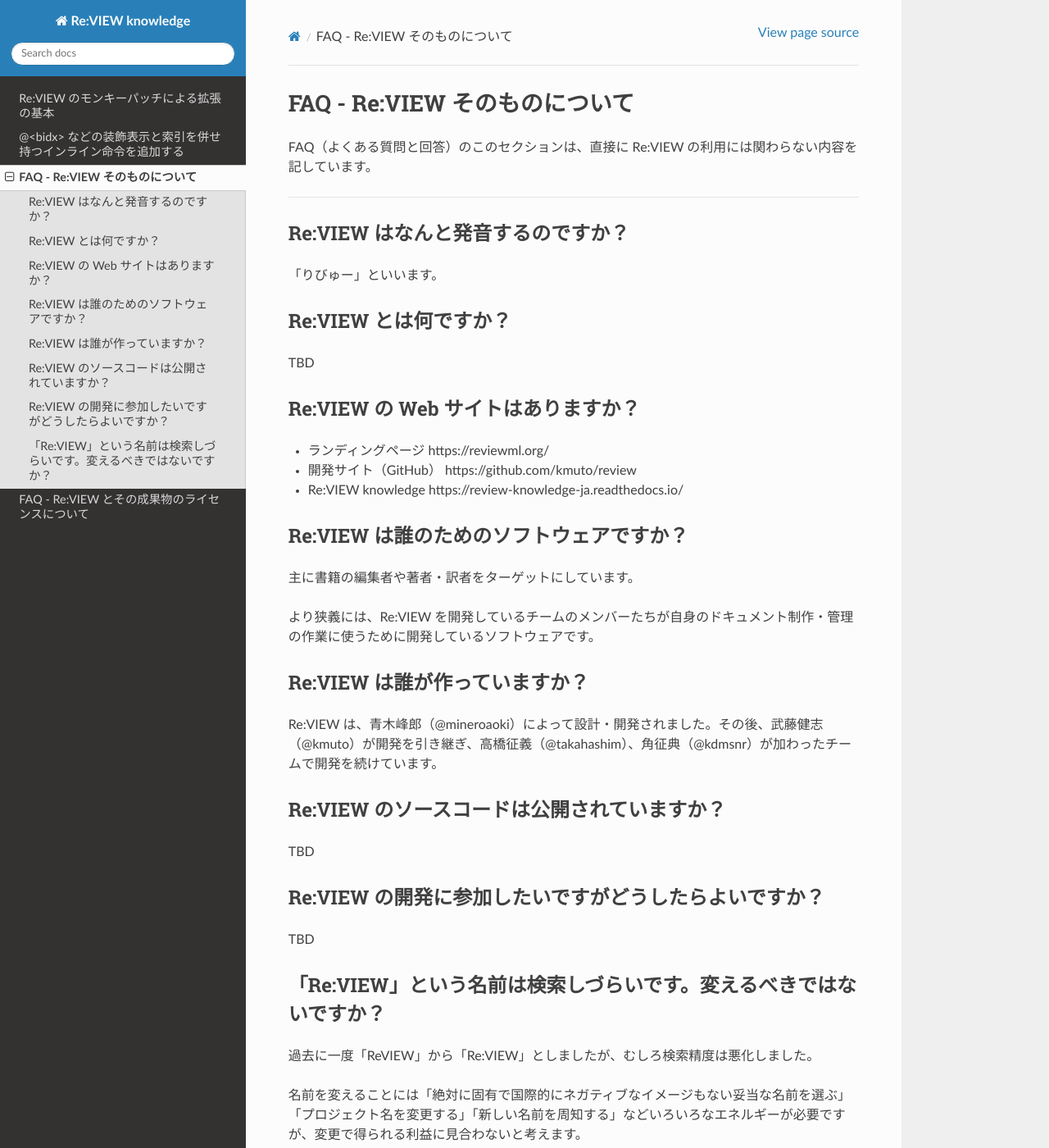
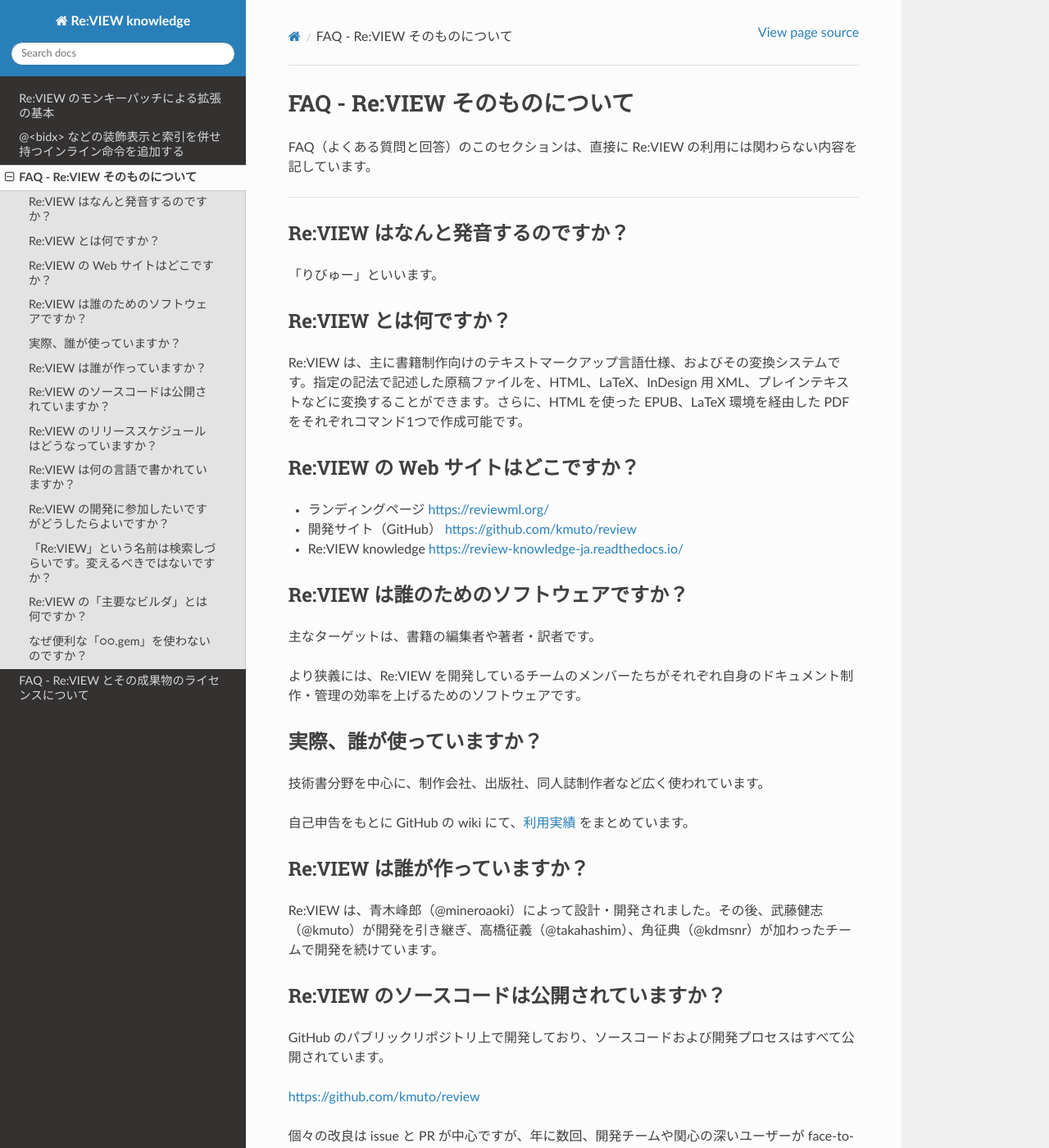
Before and after one commit to reviewml/reviewknowledge-ja, a Sphinx documentation site: the page built from docs/faq/faq-trivial.md, in a window 1280 px wide and 1400 px high. Shown: the whole window at 82% size. Built offline with Sphinx 7.4.7 and the Read the Docs theme 2.0.0, drawn with Linux system fonts in a browser that asks for light colours; some of the changed text lies outside the part shown.

Commit message:
抜けている箇所埋め

```diff
--- a/docs/faq/faq-trivial.md
+++ b/docs/faq/faq-trivial.md
@@ -10,19 +10,25 @@
 
 ## Re:VIEW とは何ですか？
 
-TBD
+Re:VIEW は、主に書籍制作向けのテキストマークアップ言語仕様、およびその変換システムです。指定の記法で記述した原稿ファイルを、HTML、LaTeX、InDesign 用 XML、プレインテキストなどに変換することができます。さらに、HTML を使った EPUB、LaTeX 環境を経由した PDF をそれぞれコマンド1つで作成可能です。
 
-## Re:VIEW の Web サイトはありますか？
+## Re:VIEW の Web サイトはどこですか？
 
-- ランディングページ https://reviewml.org/
-- 開発サイト（GitHub） https://github.com/kmuto/review
-- Re:VIEW knowledge https://review-knowledge-ja.readthedocs.io/
+- ランディングページ [https://reviewml.org/](https://reviewml.org/)
+- 開発サイト（GitHub） [https://github.com/kmuto/review](https://github.com/kmuto/review)
+- Re:VIEW knowledge [https://review-knowledge-ja.readthedocs.io/](https://review-knowledge-ja.readthedocs.io/)
 
 ## Re:VIEW は誰のためのソフトウェアですか？
 
-主に書籍の編集者や著者・訳者をターゲットにしています。
+主なターゲットは、書籍の編集者や著者・訳者です。
 
-より狭義には、Re:VIEW を開発しているチームのメンバーたちが自身のドキュメント制作・管理の作業に使うために開発しているソフトウェアです。
+より狭義には、Re:VIEW を開発しているチームのメンバーたちがそれぞれ自身のドキュメント制作・管理の効率を上げるためのソフトウェアです。
+
+## 実際、誰が使っていますか？
+
+技術書分野を中心に、制作会社、出版社、同人誌制作者など広く使われています。
+
+自己申告をもとに GitHub の wiki にて、[利用実績](https://github.com/kmuto/review/wiki/利用実績) をまとめています。
 
 ## Re:VIEW は誰が作っていますか？
 
@@ -30,11 +36,29 @@
 
 ## Re:VIEW のソースコードは公開されていますか？
 
-TBD
+GitHub のパブリックリポジトリ上で開発しており、ソースコードおよび開発プロセスはすべて公開されています。
+
+[https://github.com/kmuto/review](https://github.com/kmuto/review)
+
+個々の改良は issue と PR が中心ですが、年に数回、開発チームや関心の深いユーザーが face-to-face で集まって大きな方針の策定や次期バージョンの機能目標の設定などを行います。
+
+## Re:VIEW のリリーススケジュールはどうなっていますか？
+
+大まかには毎年「2月」「6月」「10月」の月末にリリースすることにしています（開発状況によって前後することがあります）。
+
+具体的には、[ニュースリリース](https://github.com/kmuto/review/blob/master/NEWS.ja.md)に修正内容をまとめ、バージョン番号を更新し、新たな gem パッケージを RubyGems に公開してダウンロードできるようにします。
+
+開発の先端は常に GitHub の master ブランチです。
+
+## Re:VIEW は何の言語で書かれていますか？
+
+Ruby 言語で書かれています。2018年7月時点では、Ruby 2.1 以上を想定しています。
+
+Ruby 実装との完全な互換性はありませんが、JavaScript による実装も存在します。[https://github.com/vvakame/review.js](https://github.com/vvakame/review.js)
 
 ## Re:VIEW の開発に参加したいですがどうしたらよいですか？
 
-TBD
+まずは、[https://github.com/kmuto/review](https://github.com/kmuto/review) への issue 登録や PR から始めてみるとよいでしょう。
 
 ## 「Re:VIEW」という名前は検索しづらいです。変えるべきではないですか？
 
@@ -42,4 +66,21 @@
 
 名前を変えることには「絶対に固有で国際的にネガティブなイメージもない妥当な名前を選ぶ」「プロジェクト名を変更する」「新しい名前を周知する」などいろいろなエネルギーが必要ですが、変更で得られる利益に見合わないと考えます。
 
-（使い方やライセンスは別FAQへ。TBD）
+## Re:VIEW の「主要なビルダ」とは何ですか？
+
+ビルダは Re:VIEW 形式の原稿ファイルを「HTML」や「LaTeX」などに変換する変換器のことです。現在いくつものビルダが Re:VIEW プログラムに収録されていますが、そのうち、以下のビルダを「主要なビルダ」としています。
+
+- HTML
+- LaTeX
+- TOP（テキスト）
+- IDGXML（InDesign XML）
+
+Re:VIEW ソフトウェアに新たな命令を追加したり既存の挙動を変更したりする場合は、これらの主要なビルダすべてでエラーとならずに動作することが求められます。
+
+また、主要なビルダはテストケースを豊富に用意しているため、コードロジックの変更による意図せぬ挙動の破壊は起きにくくなっています。
+
+## なぜ便利な「○○.gem」を使わないのですか？
+
+Re:VIEW の開発スタンスとして、外部のツールやライブラリへの依存はできるだけ避けています。中核はあくまでも Ruby の基本ライブラリの範囲で実現します。
+
+その代わり、コードハイライトのように「必須ではないが、より便利になる」オプショナルな機能については gem などの外部ライブラリの使用を許容しています。
```
Also changed, not shown: docs/faq/faq-license.md (+15 -11 lines).
